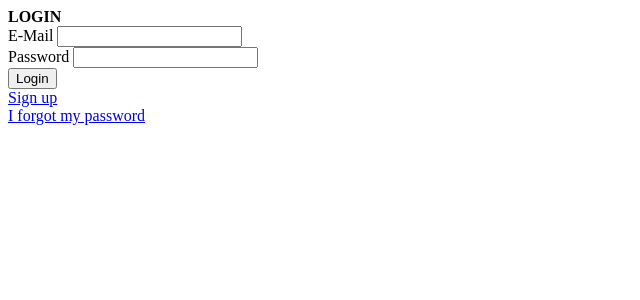
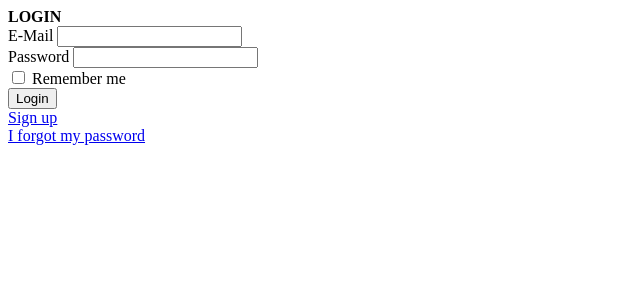
Before and after one commit to tohya-ryu/jlearn, a PHP site: page /jlearn/auth/login in a window 1280 px wide. Shown: the top 300 px of the page, without its empty margins (0-640 px from the left). Run offline with PHP 8.4, Linux system fonts and the light colour scheme.

Commit message:
add remember-me button to login

```diff
--- a/src/app/templates/auth/login.html.php
+++ b/src/app/templates/auth/login.html.php
@@ -14,6 +14,12 @@
         <?php echo Framework::locale()->auth_inp_name_password(); ?>
       </label>
       <input type="password" name="auth-password" id="auth-password"/>
+    </div>
+    <div>
+      <input type="checkbox" name="auth-remember" id="auth-remember" />
+      <label for="auth-remember">
+        <?php echo Framework::locale()->auth_remember_login(); ?>
+      </label>
     </div>
     <input type="hidden" id="csrf-token" name="csrf-token"
       value="<?php echo $this->view->csrf_token ?>"/>
```
